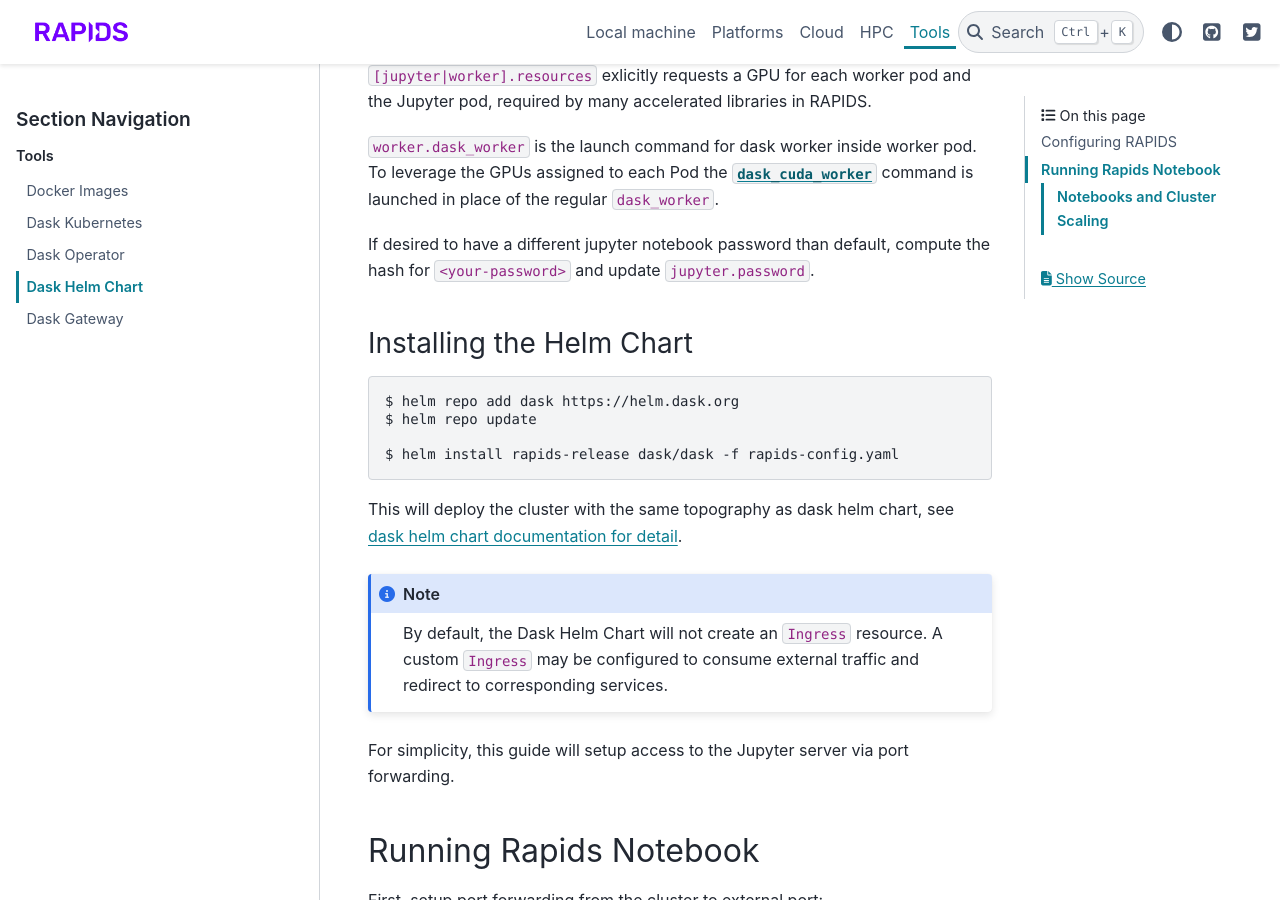
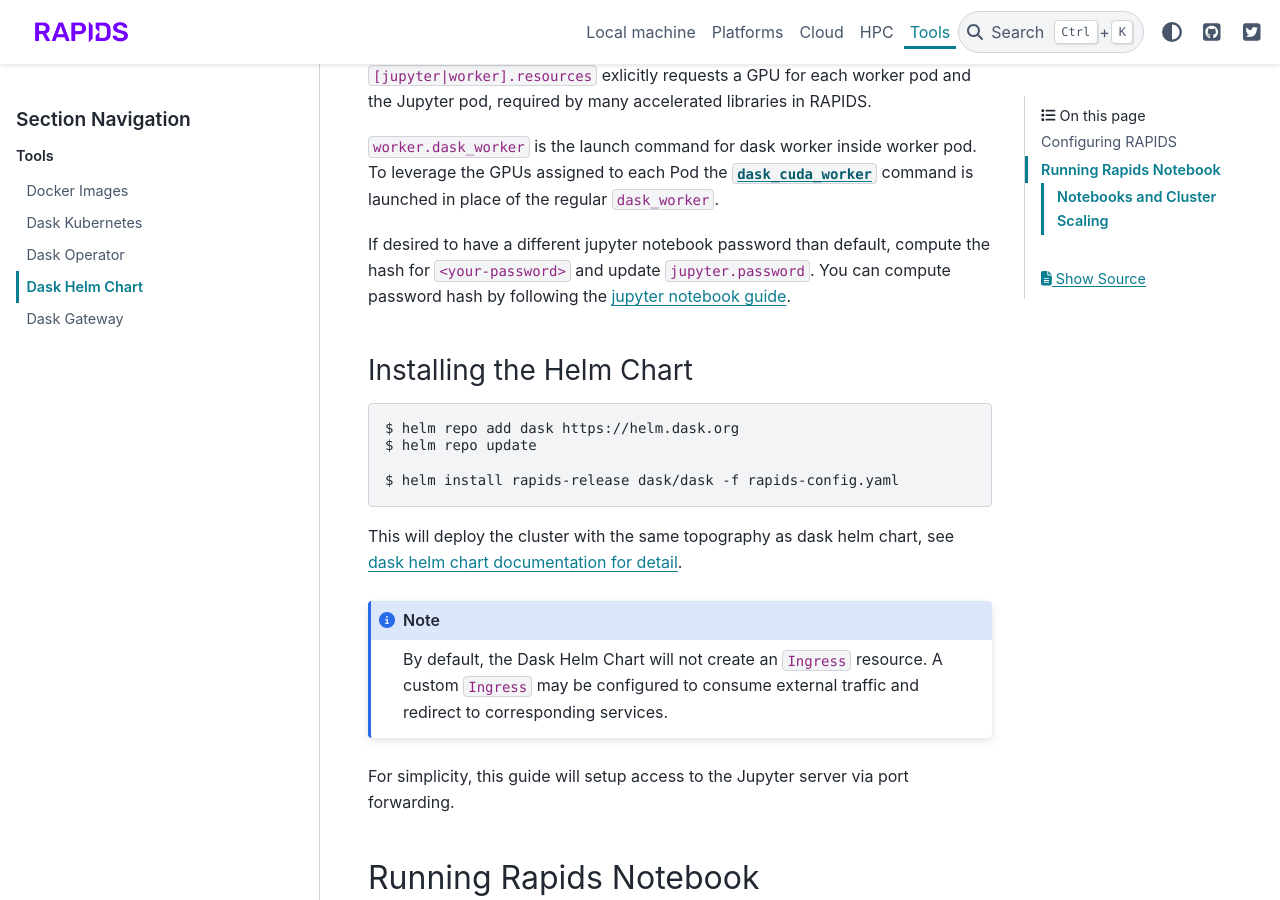
Before and after one commit to rapidsai/deployment, a Sphinx documentation site: the page built from source/tools/kubernetes/dask-helm-chart.md, in a window 1280 px wide and 900 px high, scrolled down 1375 px. Built offline with Sphinx 7.4.7 and the PyData theme 0.15.4, drawn with Linux system fonts in a browser that asks for light colours.

Commit message:
add password hash

```diff
--- a/source/tools/kubernetes/dask-helm-chart.md
+++ b/source/tools/kubernetes/dask-helm-chart.md
@@ -30,6 +30,7 @@ _Will be removed in the future._
 To leverage the GPUs assigned to each Pod the [`dask_cuda_worker`](https://docs.rapids.ai/api/dask-cuda/stable/index.html) command is launched in place of the regular `dask_worker`.
 
 If desired to have a different jupyter notebook password than default, compute the hash for `<your-password>` and update `jupyter.password`.
+You can compute password hash by following the [jupyter notebook guide](https://jupyter-notebook.readthedocs.io/en/stable/public_server.html?highlight=passwd#preparing-a-hashed-password).
 
 ### Installing the Helm Chart
 
```
